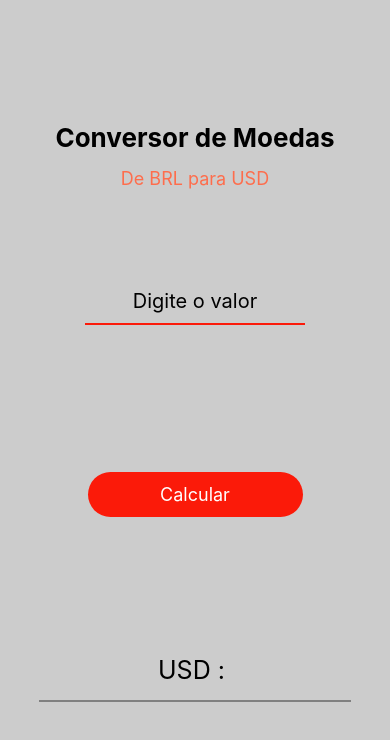
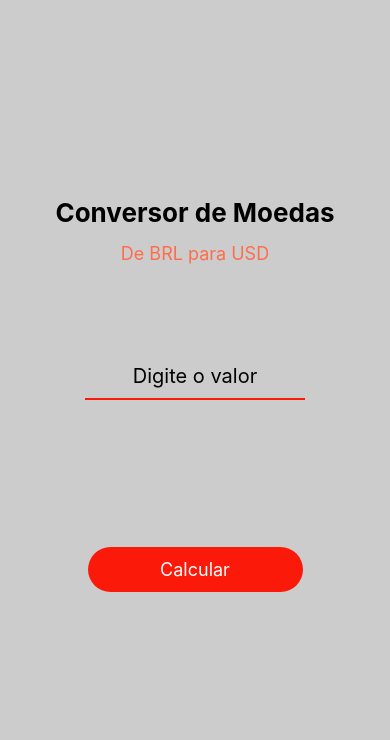
Before and after one commit to AbnerHenri/ConverterUSD, a React Native app: screen / in a window 390 px wide. Shown: the top 740 px of the page. Built offline with nearby package versions, Linux system fonts and the light colour scheme; no server answers.

Commit message:
Add Conditional Style on Result

```diff
--- a/App.js
+++ b/App.js
@@ -46,7 +46,7 @@ const App = ()  => {
 
       </View>
 
-      <View style={Styles.Result}>
+      <View style={[Styles.Result, { display : valueResult != null ? 'flex' : 'none'}]}>
         <Text style={Styles.TextResult}>USD : {valueResult}</Text>
       </View>
     </SafeAreaView>
```
